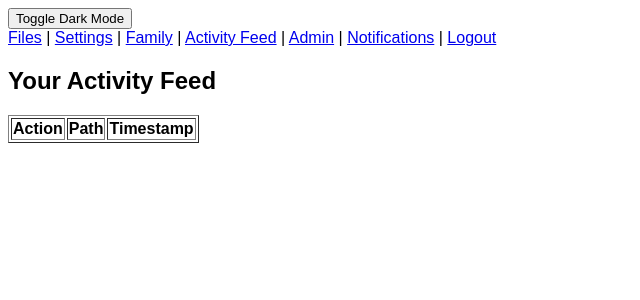
After one commit to ProVisyn/cLockedVault, a Flask app: page /feed in a window 1280 px wide. The commit adds this page. Shown: the top 300 px of the page, without its empty margins (0-640 px from the left). Run offline with Flask 3, Linux system fonts and the light colour scheme; a user stored in the database is signed in; data that the repository does not hold is empty.

Commit message:
Add files via upload

```diff
--- a/app.py
+++ b/app.py
@@ -5,7 +5,10 @@ import uuid
 import zipfile
 from datetime import datetime
 from werkzeug.security import generate_password_hash, check_password_hash
-from flask import Flask, render_template, request, redirect, url_for, session, send_from_directory, flash, abort
+from flask import (
+    Flask, render_template, request, redirect,
+    url_for, session, send_from_directory, flash, abort, jsonify
+)
 
 app = Flask(__name__)
 app.secret_key = 'supersecretkey'
@@ -13,24 +16,24 @@ UPLOAD_FOLDER = 'uploads'
 DB_PATH = 'users.db'
 app.config['UPLOAD_FOLDER'] = UPLOAD_FOLDER
 
-# Ensure upload folder exists
 os.makedirs(UPLOAD_FOLDER, exist_ok=True)
 
-# Initialize DB tables if not exist
+# Initialize database
 def init_db():
     conn = sqlite3.connect(DB_PATH)
     c = conn.cursor()
-    # Users table
+    # users table
     c.execute('''
         CREATE TABLE IF NOT EXISTS users (
             id INTEGER PRIMARY KEY AUTOINCREMENT,
             username TEXT UNIQUE,
             email TEXT UNIQUE,
             password TEXT,
-            is_admin INTEGER DEFAULT 0
+            is_admin INTEGER DEFAULT 0,
+            is_owner INTEGER DEFAULT 0
         )
     ''')
-    # Invite codes
+    # invites table
     c.execute('''
         CREATE TABLE IF NOT EXISTS invites (
             code TEXT PRIMARY KEY,
@@ -39,7 +42,7 @@ def init_db():
             created_at TEXT
         )
     ''')
-    # Shares table
+    # shares table
     c.execute('''
         CREATE TABLE IF NOT EXISTS shares (
             id INTEGER PRIMARY KEY AUTOINCREMENT,
@@ -49,7 +52,7 @@ def init_db():
             can_edit INTEGER DEFAULT 0
         )
     ''')
-    # External links table
+    # external_links table
     c.execute('''
         CREATE TABLE IF NOT EXISTS external_links (
             token TEXT PRIMARY KEY,
@@ -58,7 +61,7 @@ def init_db():
             created_at TEXT
         )
     ''')
-    # Activity logs
+    # logs table
     c.execute('''
         CREATE TABLE IF NOT EXISTS logs (
             id INTEGER PRIMARY KEY AUTOINCREMENT,
@@ -68,19 +71,32 @@ def init_db():
             timestamp TEXT
         )
     ''')
+    # requests table for sub-admin approval
+    c.execute('''
+        CREATE TABLE IF NOT EXISTS requests (
+            id INTEGER PRIMARY KEY AUTOINCREMENT,
+            requester TEXT,
+            action_type TEXT,
+            target TEXT,
+            description TEXT,
+            status TEXT DEFAULT 'pending',
+            created_at TEXT,
+            reviewed_by TEXT,
+            reviewed_at TEXT
+        )
+    ''')
     conn.commit()
-    # Ensure top admin exists
+    # ensure owner admin exists
     c.execute("SELECT * FROM users WHERE email = ?", ("jamesmaingames401@gmail.com",))
     if not c.fetchone():
         hashed = generate_password_hash("admin123")
-        c.execute("INSERT INTO users (username, email, password, is_admin) VALUES (?, ?, ?, 1)",
+        c.execute("INSERT INTO users (username, email, password, is_admin, is_owner) VALUES (?, ?, ?, 1, 1)",
                   ("admin", "jamesmaingames401@gmail.com", hashed))
         conn.commit()
     conn.close()
 
 init_db()
 
-# Helper functions
 def log_action(user, action, path=""):
     conn = sqlite3.connect(DB_PATH)
     c = conn.cursor()
@@ -92,7 +108,8 @@ def log_action(user, action, path=""):
 def is_admin_user():
     return session.get('is_admin', False)
 
-# Routes
+def is_owner_user():
+    return session.get('is_owner', False)
 
 @app.route('/')
 def index():
@@ -100,19 +117,21 @@ def index():
         return redirect(url_for('login'))
     return redirect(url_for('files'))
 
+# Authentication routes
 @app.route('/login', methods=['GET', 'POST'])
 def login():
     if request.method == 'POST':
-        email = request.form['email']
+        email = request.form['email'].strip()
         pw = request.form['password']
         conn = sqlite3.connect(DB_PATH)
         c = conn.cursor()
-        c.execute("SELECT username, email, password, is_admin FROM users WHERE email = ? OR username = ?", (email, email))
+        c.execute("SELECT username, email, password, is_admin, is_owner FROM users WHERE email = ? OR username = ?", (email, email))
         user = c.fetchone()
         conn.close()
         if user and check_password_hash(user[2], pw):
             session['user'] = user[1]
             session['is_admin'] = bool(user[3])
+            session['is_owner'] = bool(user[4])
             return redirect(url_for('files'))
         flash("Invalid credentials")
     return render_template('login.html')
@@ -125,12 +144,11 @@ def logout():
 @app.route('/register', methods=['GET', 'POST'])
 def register():
     if request.method == 'POST':
-        code = request.form['invite']
-        email = request.form['email']
+        code = request.form['invite'].strip()
+        email = request.form['email'].strip()
         pw = request.form['password']
         conn = sqlite3.connect(DB_PATH)
         c = conn.cursor()
-        # Check invite code
         c.execute("SELECT used FROM invites WHERE code = ?", (code,))
         inv = c.fetchone()
         if not inv:
@@ -141,57 +159,82 @@ def register():
             flash("Invite code already used")
             conn.close()
             return redirect(url_for('register'))
-        # Create user
         hashed = generate_password_hash(pw)
+        username = email.split('@')[0]
         try:
             c.execute("INSERT INTO users (username, email, password) VALUES (?, ?, ?)",
-                      (email.split('@')[0], email, hashed))
+                      (username, email, hashed))
             c.execute("UPDATE invites SET used = 1 WHERE code = ?", (code,))
             conn.commit()
             conn.close()
-            flash("Registration successful")
+            flash("Registration successful. Please log in.")
             return redirect(url_for('login'))
-        except:
+        except sqlite3.IntegrityError:
             flash("Email already in use")
             conn.close()
     return render_template('register.html')
 
+# Files page with versioning
 @app.route('/files', methods=['GET', 'POST'])
 def files():
     if 'user' not in session:
         return redirect(url_for('login'))
     user = session['user']
     user_folder = os.path.join(UPLOAD_FOLDER, user)
+    versions_folder = os.path.join(user_folder, '__versions__')
     os.makedirs(user_folder, exist_ok=True)
-    # Handle file upload
+    os.makedirs(versions_folder, exist_ok=True)
+
+    # Handle uploads
     if request.method == 'POST':
         uploads = request.files.getlist('file')
         for u in uploads:
             if u:
                 fname = u.filename
-                secure_name = fname
-                dest = os.path.join(user_folder, secure_name)
+                safe_name = fname.replace("..", "").lstrip("/")
+                dest = os.path.join(user_folder, safe_name)
+                # If exists, version old
+                if os.path.exists(dest):
+                    timestamp = datetime.utcnow().strftime('%Y%m%d%H%M%S')
+                    version_name = f"{safe_name}.{timestamp}"
+                    os.rename(dest, os.path.join(versions_folder, version_name))
+                    log_action(user, 'version_save', safe_name)
+                os.makedirs(os.path.dirname(dest), exist_ok=True)
                 u.save(dest)
                 log_action(user, 'upload', dest)
-    # List files and folders
+
+    # List items
     items = []
-    for root, dirs, files_list in os.walk(user_folder):
-        for f in files_list:
-            fpath = os.path.join(root, f)
-            rel = os.path.relpath(fpath, user_folder)
-            stats = os.stat(fpath)
-            items.append({
-                'name': rel,
-                'size': stats.st_size,
-                'timestamp': datetime.fromtimestamp(stats.st_mtime).strftime('%Y-%m-%d %H:%M'),
-                'type': 'File'
-            })
-        for d in dirs:
-            dpath = os.path.join(root, d)
-            rel = os.path.relpath(dpath, user_folder)
-            items.append({'name': rel, 'size': '-', 'timestamp': '', 'type': 'Folder'})
-        break
+    for entry in os.listdir(user_folder):
+        if entry == '__versions__':
+            continue
+        full_path = os.path.join(user_folder, entry)
+        stats = os.stat(full_path)
+        if os.path.isdir(full_path):
+            items.append({'name': entry, 'size': '-', 'timestamp': '', 'type': 'Folder'})
+        else:
+            items.append({'name': entry, 'size': stats.st_size, 'timestamp': datetime.fromtimestamp(stats.st_mtime).strftime('%Y-%m-%d %H:%M'), 'type': 'File'})
     return render_template('files.html', items=items)
+
+@app.route('/versions')
+def versions():
+    if 'user' not in session:
+        return redirect(url_for('login'))
+    user = session['user']
+    versions_folder = os.path.join(UPLOAD_FOLDER, user, '__versions__')
+    versioned = []
+    if os.path.exists(versions_folder):
+        for v in os.listdir(versions_folder):
+            versioned.append(v)
+    return render_template('versions.html', versions=versioned)
+
+@app.route('/download_version/<version_name>')
+def download_version(version_name):
+    if 'user' not in session:
+        return redirect(url_for('login'))
+    user = session['user']
+    versions_folder = os.path.join(UPLOAD_FOLDER, user, '__versions__')
+    return send_from_directory(versions_folder, version_name, as_attachment=True)
 
 @app.route('/download/<path:filename>')
 def download(filename):
@@ -199,54 +242,91 @@ def download(filename):
         return redirect(url_for('login'))
     user = session['user']
     user_folder = os.path.join(UPLOAD_FOLDER, user)
-    # Serve file
     full_path = os.path.join(user_folder, filename)
+    if not os.path.exists(full_path):
+        abort(404)
     if os.path.isdir(full_path):
-        # Zip folder
         zip_name = f"{uuid.uuid4()}.zip"
         zip_path = os.path.join(user_folder, zip_name)
-        zf = zipfile.ZipFile(zip_path, 'w')
-        for root, dirs, files_list in os.walk(full_path):
-            for f in files_list:
-                fpath = os.path.join(root, f)
-                arcname = os.path.relpath(fpath, user_folder)
-                zf.write(fpath, arcname)
-        zf.close()
+        with zipfile.ZipFile(zip_path, 'w', zipfile.ZIP_DEFLATED) as zf:
+            for root, dirs, files_list in os.walk(full_path):
+                for f in files_list:
+                    fpath = os.path.join(root, f)
+                    arcname = os.path.relpath(fpath, user_folder)
+                    zf.write(fpath, arcname)
         res = send_from_directory(user_folder, zip_name, as_attachment=True)
         os.remove(zip_path)
-        log_action(user, 'download', filename)
+        log_action(user, 'download_folder', filename)
         return res
     else:
-        log_action(user, 'download', filename)
+        log_action(user, 'download_file', filename)
         return send_from_directory(user_folder, filename, as_attachment=True)
 
+@app.route('/delete', methods=['POST'])
+def delete():
+    if 'user' not in session:
+        return redirect(url_for('login'))
+    user = session['user']
+    filename = request.form.get('filename', '').strip()
+    user_folder = os.path.join(UPLOAD_FOLDER, user)
+    full_path = os.path.join(user_folder, filename)
+    if os.path.exists(full_path):
+        if os.path.isdir(full_path):
+            shutil.rmtree(full_path)
+            log_action(user, 'delete_folder', filename)
+        else:
+            os.remove(full_path)
+            log_action(user, 'delete_file', filename)
+        flash(f"Deleted {filename}")
+    else:
+        flash("Item not found")
+    return redirect(url_for('files'))
+
+@app.route('/rename', methods=['POST'])
+def rename():
+    if 'user' not in session:
+        return redirect(url_for('login'))
+    user = session['user']
+    old_name = request.form.get('old_name', '').strip()
+    new_name = request.form.get('new_name', '').strip()
+    user_folder = os.path.join(UPLOAD_FOLDER, user)
+    old_path = os.path.join(user_folder, old_name)
+    new_path = os.path.join(user_folder, new_name)
+    if os.path.exists(old_path):
+        os.rename(old_path, new_path)
+        log_action(user, 'rename', f"{old_name} -> {new_name}")
+        flash(f"Renamed to {new_name}")
+    else:
+        flash("Original item not found")
+    return redirect(url_for('files'))
+
+# Settings route
 @app.route('/settings', methods=['GET', 'POST'])
 def settings():
     if 'user' not in session:
         return redirect(url_for('login'))
     user = session['user']
     if request.method == 'POST':
-        new_email = request.form['email']
+        new_email = request.form['email'].strip()
         old_pw = request.form['old_password']
-        new_pw = request.form['new_password']
+        new_pw = request.form['new_password'] or None
         conn = sqlite3.connect(DB_PATH)
         c = conn.cursor()
-        # Verify old password
         c.execute("SELECT password FROM users WHERE email = ?", (user,))
         stored = c.fetchone()[0]
         if not check_password_hash(stored, old_pw):
             flash("Incorrect current password")
             conn.close()
             return redirect(url_for('settings'))
-        # Update email/password
         c.execute("UPDATE users SET email = ? WHERE email = ?", (new_email, user))
         if new_pw:
-            hashed = generate_password_hash(new_pw)
-            c.execute("UPDATE users SET password = ? WHERE email = ?", (hashed, new_email))
+            hashed_new = generate_password_hash(new_pw)
+            c.execute("UPDATE users SET password = ? WHERE email = ?", (hashed_new, new_email))
         conn.commit()
         conn.close()
         session['user'] = new_email
         flash("Settings updated")
+        return redirect(url_for('settings'))
     return render_template('settings.html', user=user)
 
 @app.route('/family', methods=['GET', 'POST'])
@@ -257,36 +337,60 @@ def family():
     conn = sqlite3.connect(DB_PATH)
     c = conn.cursor()
     if request.method == 'POST':
-        target = request.form['target']
-        path = request.form['path']
+        target = request.form['target'].strip()
+        path = request.form['path'].strip()
         can_edit = 1 if request.form.get('edit') == 'on' else 0
         c.execute("INSERT INTO shares (owner, target_user, path, can_edit) VALUES (?, ?, ?, ?)",
                   (user, target, path, can_edit))
         conn.commit()
         flash("Successfully shared")
-    # List shared items
     c.execute("SELECT owner, path, can_edit FROM shares WHERE target_user = ?", (user,))
     shares = c.fetchall()
     conn.close()
     return render_template('family.html', shares=shares)
 
+# Activity feed for users
+@app.route('/feed')
+def feed():
+    if 'user' not in session:
+        return redirect(url_for('login'))
+    user = session['user']
+    conn = sqlite3.connect(DB_PATH)
+    c = conn.cursor()
+    c.execute("SELECT action, path, timestamp FROM logs WHERE user = ? ORDER BY timestamp DESC LIMIT 50", (user,))
+    actions = c.fetchall()
+    conn.close()
+    return render_template('feed.html', actions=actions)
+
+# Admin dashboard with analytics
 @app.route('/admin', methods=['GET', 'POST'])
 def admin():
     if 'user' not in session or not is_admin_user():
         abort(403)
     conn = sqlite3.connect(DB_PATH)
     c = conn.cursor()
-    # Users list
     c.execute("SELECT username, email, is_admin FROM users")
     users = c.fetchall()
-    # Invites
     c.execute("SELECT code, used, created_by, created_at FROM invites")
     invites = c.fetchall()
-    # Logs
     c.execute("SELECT user, action, path, timestamp FROM logs ORDER BY timestamp DESC LIMIT 100")
     logs = c.fetchall()
+    # Analytics: count total users, total storage usage, total files
+    c.execute("SELECT COUNT(*) FROM users")
+    total_users = c.fetchone()[0]
+    # Calculate storage usage
+    total_storage = 0
+    for u in users:
+        ufolder = os.path.join(UPLOAD_FOLDER, u[1])
+        for root, dirs, files_list in os.walk(ufolder):
+            for f in files_list:
+                total_storage += os.path.getsize(os.path.join(root, f))
+    # Pending requests for sub-admin actions
+    c.execute("SELECT id, requester, action_type, target, description, created_at FROM requests WHERE status = 'pending'")
+    requests = c.fetchall()
     conn.close()
-    return render_template('admin.html', users=users, invites=invites, logs=logs)
+    return render_template('admin.html', users=users, invites=invites, logs=logs,
+                           total_users=total_users, total_storage=total_storage, requests=requests)
 
 @app.route('/generate_invite', methods=['POST'])
 def generate_invite():
@@ -297,11 +401,79 @@ def generate_invite():
     created_at = datetime.utcnow().isoformat()
     conn = sqlite3.connect(DB_PATH)
     c = conn.cursor()
-    c.execute("INSERT INTO invites (code, used, created_by, created_at) VALUES (?, 0, ?, ?)",
-              (code, created_by, created_at))
+    c.execute("INSERT INTO invites (code, used, created_by, created_at) VALUES (?, 0, ?, ?)", (code, created_by, created_at))
     conn.commit()
     conn.close()
     flash(f"Invite code generated: {code}")
+    return redirect(url_for('admin'))
+
+@app.route('/promote_user', methods=['POST'])
+def promote_user():
+    if 'user' not in session or not is_admin_user():
+        abort(403)
+    email_to_promote = request.form.get('promote_email', '').strip()
+    if not email_to_promote:
+        flash("No email provided for promotion.")
+        return redirect(url_for('admin'))
+    conn = sqlite3.connect(DB_PATH)
+    c = conn.cursor()
+    c.execute("UPDATE users SET is_admin = 1 WHERE email = ?", (email_to_promote,))
+    conn.commit()
+    conn.close()
+    log_action(session['user'], f'promote_user:{email_to_promote}')
+    flash(f"User {email_to_promote} has been promoted to Admin.")
+    return redirect(url_for('admin'))
+
+@app.route('/submit_request', methods=['POST'])
+def submit_request():
+    if 'user' not in session or not is_admin_user():
+        abort(403)
+    requester = session['user']
+    action_type = request.form.get('action_type', '').strip()
+    target = request.form.get('target', '').strip()
+    description = request.form.get('description', '').strip()
+    created_at = datetime.utcnow().isoformat()
+    conn = sqlite3.connect(DB_PATH)
+    c = conn.cursor()
+    c.execute("INSERT INTO requests (requester, action_type, target, description, created_at) VALUES (?, ?, ?, ?, ?)",
+              (requester, action_type, target, description, created_at))
+    conn.commit()
+    conn.close()
+    flash("Request submitted for review.")
+    return redirect(url_for('admin'))
+
+@app.route('/review_request/<int:req_id>/<string:decision>')
+def review_request(req_id, decision):
+    if 'user' not in session or not is_owner_user():
+        abort(403)
+    conn = sqlite3.connect(DB_PATH)
+    c = conn.cursor()
+    c.execute("SELECT requester, action_type, target FROM requests WHERE id = ? AND status = 'pending'", (req_id,))
+    req = c.fetchone()
+    if not req:
+        conn.close()
+        flash("Request not found or already reviewed.")
+        return redirect(url_for('admin'))
+    # Approve or deny
+    if decision == 'approve':
+        # Execute requested action
+        if req[1] == 'promote':
+            c.execute("UPDATE users SET is_admin = 1 WHERE email = ?", (req[2],))
+            log_action(session['user'], f'approved_promote:{req[2]}')
+        elif req[1] == 'delete':
+            c.execute("DELETE FROM users WHERE email = ?", (req[2],))
+            log_action(session['user'], f'approved_delete:{req[2]}')
+        # Mark request approved
+        c.execute("UPDATE requests SET status = 'approved', reviewed_by = ?, reviewed_at = ? WHERE id = ?",
+                  (session['user'], datetime.utcnow().isoformat(), req_id))
+    else:
+        # Deny request
+        c.execute("UPDATE requests SET status = 'denied', reviewed_by = ?, reviewed_at = ? WHERE id = ?",
+                  (session['user'], datetime.utcnow().isoformat(), req_id))
+        log_action(session['user'], f'denied_request:{req_id}')
+    conn.commit()
+    conn.close()
+    flash(f"Request {decision}.")
     return redirect(url_for('admin'))
 
 @app.route('/external/<token>')
@@ -314,17 +486,18 @@ def external(token):
         conn.close()
         return "Invalid or expired link", 404
     full_path = os.path.join(UPLOAD_FOLDER, row[0])
+    if not os.path.exists(full_path):
+        conn.close()
+        return "File/folder not found", 404
     if os.path.isdir(full_path):
-        # Zip and send
         zip_name = f"{uuid.uuid4()}.zip"
         zip_path = os.path.join(UPLOAD_FOLDER, zip_name)
-        zf = zipfile.ZipFile(zip_path, 'w')
-        for root, dirs, files_list in os.walk(full_path):
-            for f in files_list:
-                fpath = os.path.join(root, f)
-                arcname = os.path.relpath(fpath, UPLOAD_FOLDER)
-                zf.write(fpath, arcname)
-        zf.close()
+        with zipfile.ZipFile(zip_path, 'w', zipfile.ZIP_DEFLATED) as zf:
+            for root, dirs, files_list in os.walk(full_path):
+                for f in files_list:
+                    fpath = os.path.join(root, f)
+                    arcname = os.path.relpath(fpath, UPLOAD_FOLDER)
+                    zf.write(fpath, arcname)
         res = send_from_directory(UPLOAD_FOLDER, zip_name, as_attachment=True)
         os.remove(zip_path)
     else:
@@ -334,7 +507,19 @@ def external(token):
     conn.close()
     return res
 
-# Serve static files
+@app.route('/notifications')
+def notifications():
+    if 'user' not in session:
+        return redirect(url_for('login'))
+    user = session['user']
+    conn = sqlite3.connect(DB_PATH)
+    c = conn.cursor()
+    # Example: notifications are logs related to shares or invites
+    c.execute("SELECT action, path, timestamp FROM logs WHERE user = ? ORDER BY timestamp DESC LIMIT 50", (user,))
+    notes = c.fetchall()
+    conn.close()
+    return render_template('notifications.html', notes=notes)
+
 @app.route('/static/<path:path>')
 def send_static(path):
     return send_from_directory('static', path)
--- a/templates/base.html
+++ b/templates/base.html
@@ -11,10 +11,12 @@
   <nav>
     <a href="/files">Files</a> |
     <a href="/settings">Settings</a> |
-    <a href="/family">Family</a>
+    <a href="/family">Family</a> |
+    <a href="/feed">Activity Feed</a>
     {% if session.get('is_admin') %}
-    | <a href="/admin">Admin</a>
+      | <a href="/admin">Admin</a>
     {% endif %}
+    | <a href="/notifications">Notifications</a>
     | <a href="/logout">Logout</a>
   </nav>
   <main>
--- /dev/null
+++ b/templates/feed.html
@@ -0,0 +1,14 @@
+{% extends 'base.html' %}
+{% block content %}
+<h2>Your Activity Feed</h2>
+<table border="1">
+  <tr><th>Action</th><th>Path</th><th>Timestamp</th></tr>
+  {% for action, path, timestamp in actions %}
+    <tr>
+      <td>{{ action }}</td>
+      <td>{{ path }}</td>
+      <td>{{ timestamp }}</td>
+    </tr>
+  {% endfor %}
+</table>
+{% endblock %}
```
Also changed, not shown: templates/admin.html (+35 -4 lines), templates/files.html (+20 -1 lines), templates/notifications.html (added, +14 -0 lines), templates/versions.html (added, +13 -0 lines).
